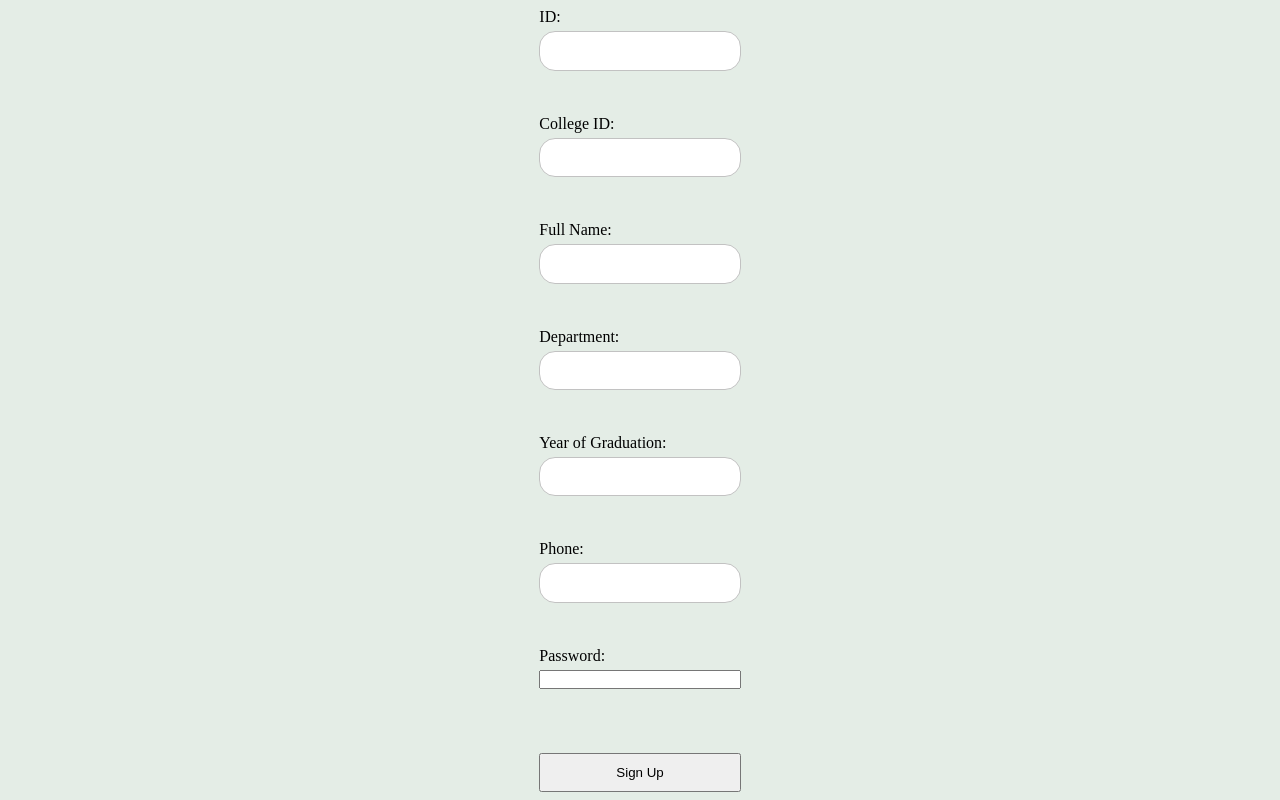
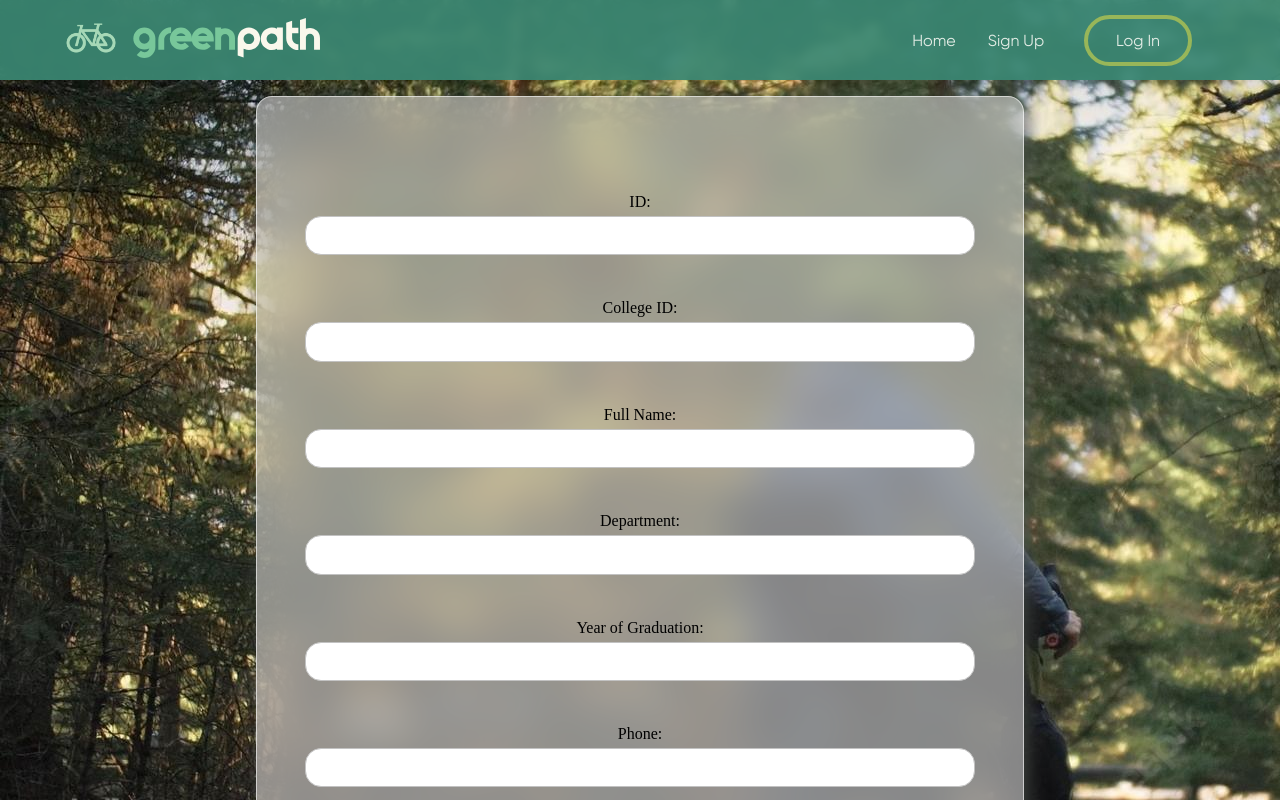
Before and after one commit to Project-Greenpath/greenpath_new, a Next.js app: page /signup in a window 1280 px wide. Shown: the top 800 px of the page. Built offline with nearby package versions, Linux system fonts and the light colour scheme.

Commit message:
Added: CSS for signup

```diff
--- a/pages/css/styles.css
+++ b/pages/css/styles.css
@@ -226,7 +226,8 @@ section.landing-hero {
 
 
 input[type="text"],
-input[type="number"] {
+input[type="number"],
+input[type="password"] {
     padding: .7rem;
     width: 100%;
     border-radius: 1rem;
--- a/pages/signup.js
+++ b/pages/signup.js
@@ -1,22 +1,23 @@
-import styles from '../styles/Home.module.css'
-import { useState } from 'react';
-import axios from 'axios';
-import Router from 'next/router';
+import styles from "../styles/Home.module.css";
+import { useState } from "react";
+import axios from "axios";
+import Router from "next/router";
+import Link from "next/link";
 
 export default function SignUp() {
-
   function sign_up() {
     const data = {
       id: 12,
-            collegeid: 'TVE19CS049',
-            full_name: 'AJjjj',
-            department: 'cse',
-            yog: '2022',
-            phone: '9876543210',
-            password: '1234'
+      collegeid: "TVE19CS049",
+      full_name: "AJjjj",
+      department: "cse",
+      yog: "2022",
+      phone: "9876543210",
+      password: "1234",
     };
 
-        axios.post('/api/users', data)
+    axios
+      .post("/api/users", data)
       .then((response) => {
         console.log(response.data);
       })
@@ -26,49 +27,85 @@ export default function SignUp() {
   }
 
   const [formData, setFormData] = useState({});
-    const [error, setError] = useState('');
+  const [error, setError] = useState("");
 
   const handleChange = (e) => {
     setFormData({ ...formData, [e.target.name]: e.target.value });
-    }
+  };
 
   const handleSubmit = async (e) => {
     e.preventDefault();
     try {
-            const { data } = await axios.post('/api/users', formData);
+      const { data } = await axios.post("/api/users", formData);
       if (data.success) {
-                alert("Sign up success")
-                Router.push('/signin');
+        alert("Sign up success");
+        Router.push("/signin");
       } else {
         setError(data.error);
       }
     } catch (error) {
       setError(error.message);
     }
-    }
+  };
 
   const signupStyle = {
-        display: 'grid',
-        placeItems: 'center',
-        minHeight: '100vh'
-    }
+    alignItems: "center",
+    flexDirection: "column",
+    display: "flex",
+    minHeight: "100vh",
+    backgroundImage: "url('/images/forest-cycle.jpg')",
+  };
 
   const formStyle = {
-        minHeight: '80vh',
-        display: 'flex',
-        flexDirection: 'column',
-        gap: '5px',
-    }
+    margin: "6rem",
+    minHeight: "80vh",
+    alignItems: "center",
+    width: "60vw",
+    display: "flex",
+    flexDirection: "column",
+    gap: "5px",
+    backgroundColor: "#d6d6d698",
+    padding: "3rem",
+    paddingTop: "6rem",
+    boxShadow: "#4b514bce 4px 4px 20px",
+    borderRadius: "1rem",
+    border: "1px solid #ffffff93",
+    backdropFilter: "blur(20px) saturate(125%)",
+  };
 
   const buttonStyle = {
-        marginTop: '20px',
-        padding: '10px'
-    }
+    marginTop: "20px",
+    padding: "10px",
+  };
 
   return (
     <div style={signupStyle}>
+      <nav>
+        <div className="logo">
+          <Link href="/">
+            <img
+              src="/images/greenpath-logo-long.svg"
+              alt=""
+              className="logo-img"
+            />
+          </Link>
+        </div>
+        <div className="nav-menu">
+          <ul className="nav-links">
+            <Link href="/">
+              <li className="nav-item">Home</li>
+            </Link>
+            <Link href="/signup">
+              <li className="nav-item cta-secondary">Sign Up</li>
+            </Link>
+            <Link href="/signin">
+              <li className="nav-item cta-sec">Log In</li>
+            </Link>
+          </ul>
+        </div>
+      </nav>
       <form style={formStyle} onSubmit={handleSubmit}>
-                {error && <p style={{ color: 'red' }}>{error}</p>}
+        {error && <p style={{ color: "red" }}>{error}</p>}
         <label htmlFor="id">ID:</label>
         <input type="text" name="id" onChange={handleChange} required />
         <br />
@@ -88,9 +125,16 @@ export default function SignUp() {
         <input type="text" name="phone" onChange={handleChange} required />
         <br />
         <label htmlFor="password">Password:</label>
-                <input type="password" name="password" onChange={handleChange} required />
+        <input
+          type="password"
+          name="password"
+          onChange={handleChange}
+          required
+        />
         <br />
-                <button style={buttonStyle} type="submit">Sign Up</button>
+        <button style={buttonStyle} type="submit">
+          Sign Up
+        </button>
       </form>
     </div>
   );
```
Lines whose indentation alone changed are shown as unchanged.
